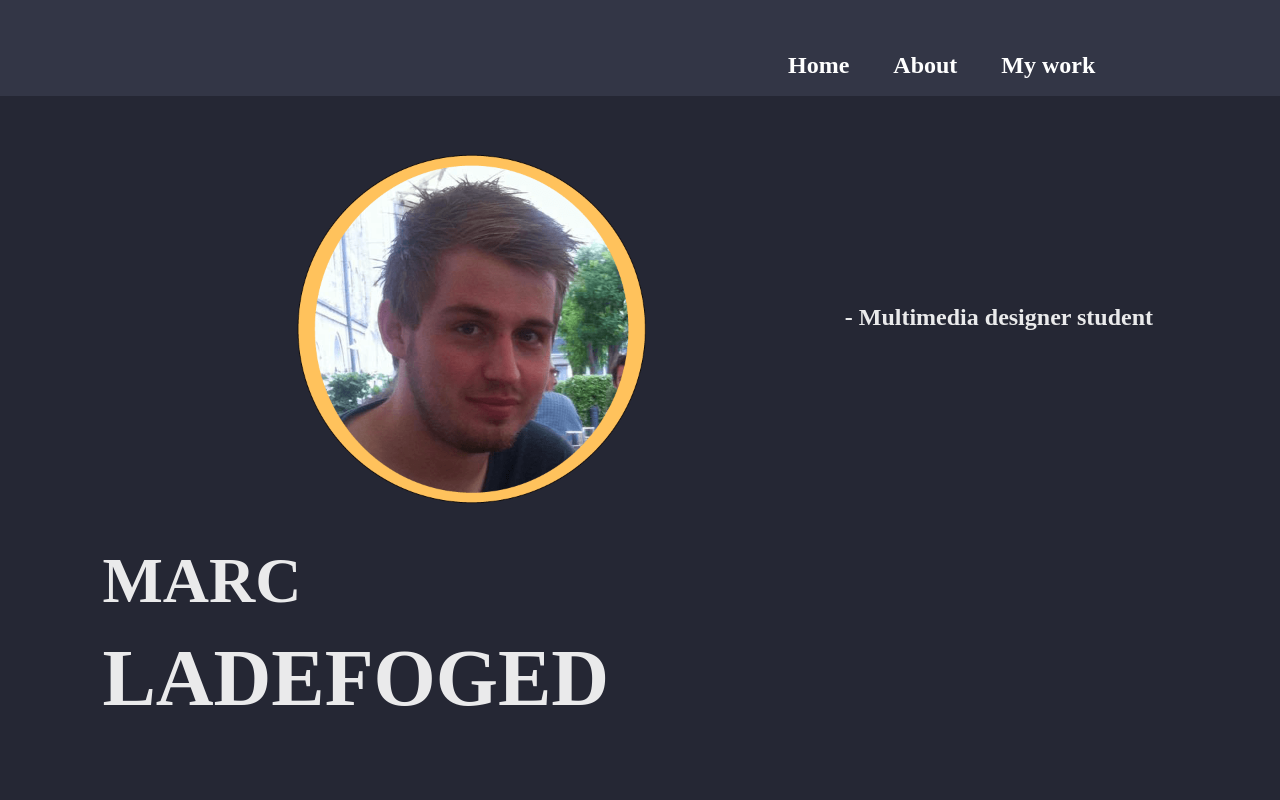
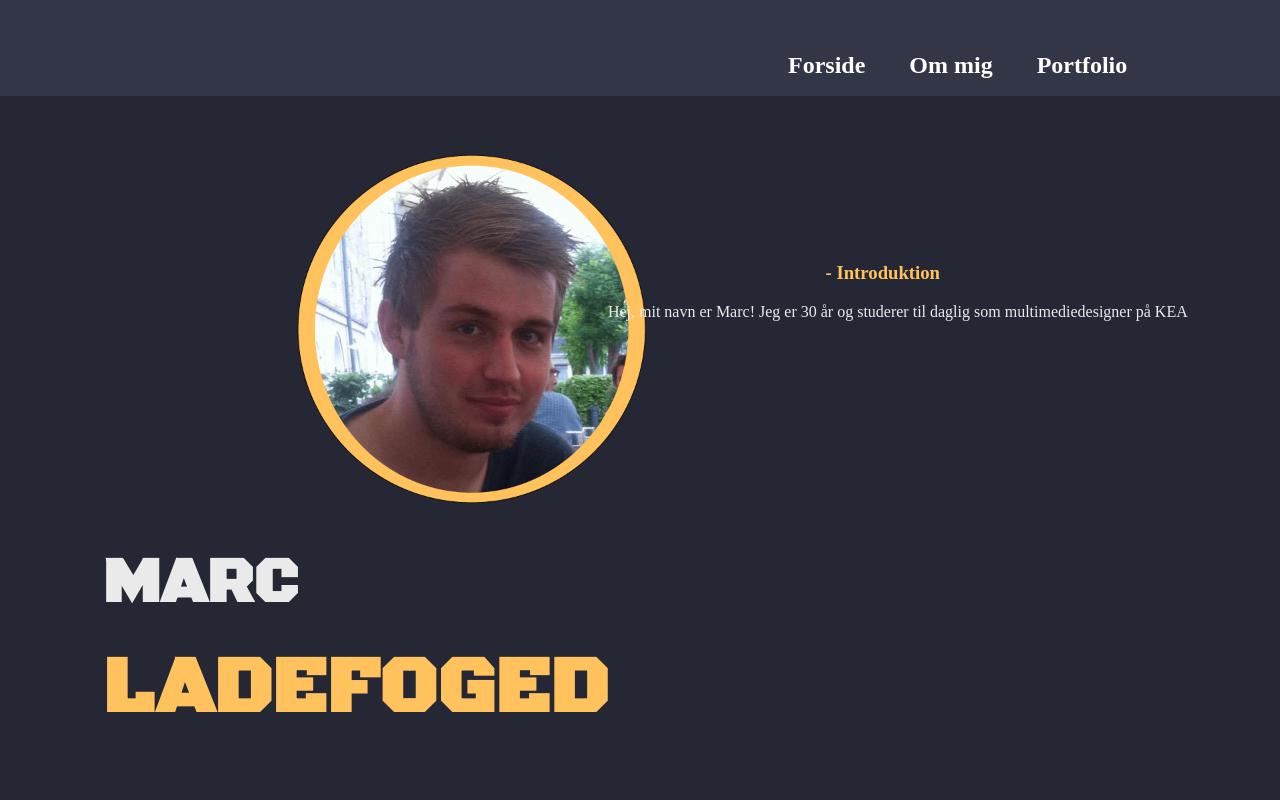
Before and after one commit to marcladefoged/eksamensprojekt, a plain HTML site: page index.html in a window 1280 px wide. Shown: the top 800 px of the page. Drawn offline with Linux system fonts and the light colour scheme.

Commit message:
forside font added

```diff
--- a/forside.css
+++ b/forside.css
@@ -8,27 +8,13 @@ img {
     height: auto;
 }
 
+/*HEADER*/
 header {
     background-color: #333646;
     height: 10vw;
     margin-left: -8px;
     margin-top: -20px;
     width: 102%;
-}
-
-#first_section {
-    background-color: #252734;
-    background-size: cover;
-    position: relative;
-    z-index: 1;
-    width: 100vw;
-    height: 100vh;
-    margin-left: -8px;
-    margin-top: -20px;
-}
-
-.section_wrapper {
-    position: absolute;
 }
 
 .navbar {
@@ -56,26 +42,64 @@ nav a:hover {
     transition: 0.5s;
 }
 
+/*FORSIDE*/
+
+#first_section {
+    background-color: #252734;
+    background-size: cover;
+    position: relative;
+    z-index: 1;
+    width: 100vw;
+    height: 100vh;
+    margin-left: -8px;
+    margin-top: -20px;
+}
+
+.section_wrapper {
+    position: absolute;
+    display: grid;
+}
+
+/*KOLONNER*/
+
+#col1 {
+    grid-column-start: 1;
+    grid-column-end: 1;
+}
+
+#col2 {
+    grid-column-start: 2;
+    grid-column-end: 2;
+}
+
+
 #col1 h1 {
     color: #eaeaeb;
+    font-family: 'Black Ops One', cursive;
     font-size: 4rem;
     margin-top: 35vw;
     margin-left: 8vw;
 }
 
 #col1 h2 {
-    color: #eaeaeb;
+    color: #ffc25c;
+    font-family: 'Black Ops One', cursive;
     font-size: 5rem;
     margin-top: -3vw;
     margin-left: 8vw;
 }
 
-#col2 h2 {
+#col2 h3 {
+    color: #ffc25c;
+    margin-top: 13vw;
+    margin-left: 17vw;
+}
+
+#col2 p {
     color: #eaeaeb;
-    font-size: 1.5rem;
-    margin-top: -38vw;
-    margin-left: 66vw;
 }
+
+/*FOOTER*/
 
 footer {
     background-color: #252734;
--- a/index.html
+++ b/index.html
@@ -4,7 +4,9 @@
 <head>
     <meta charset="utf-8">
     <meta name="viewport" content="width=device-width, initial-scale=1.0">
-    <title></title>
+    <link rel="preconnect" href="https://fonts.gstatic.com">
+    <link href="https://fonts.googleapis.com/css2?family=Black+Ops+One&display=swap" rel="stylesheet">
+    <title>Marc Ladefoged</title>
     <link rel="stylesheet" href="forside.css">
 </head>
 
@@ -12,9 +14,9 @@
 
     <header>
         <nav id="nav">
-            <a href="#home">Home</a>
-            <a href="ommig.html">About</a>
-            <a href="#portfolio.html">My work</a>
+            <a href="#home">Forside</a>
+            <a href="ommig.html">Om mig</a>
+            <a href="#portfolio.html">Portfolio</a>
         </nav>
     </header>
 
@@ -29,10 +31,12 @@
 
             </div>
             <div id="col2">
-                <h2>
-                    - Multimedia designer student
-                </h2>
-
+                <h3>
+                    - Introduktion
+                </h3>
+                <p>
+                    Hej, mit navn er Marc! Jeg er 30 år og studerer til daglig som multimediedesigner på KEA
+                </p>
             </div>
         </div>
         <div id="backgroundimage">
```
